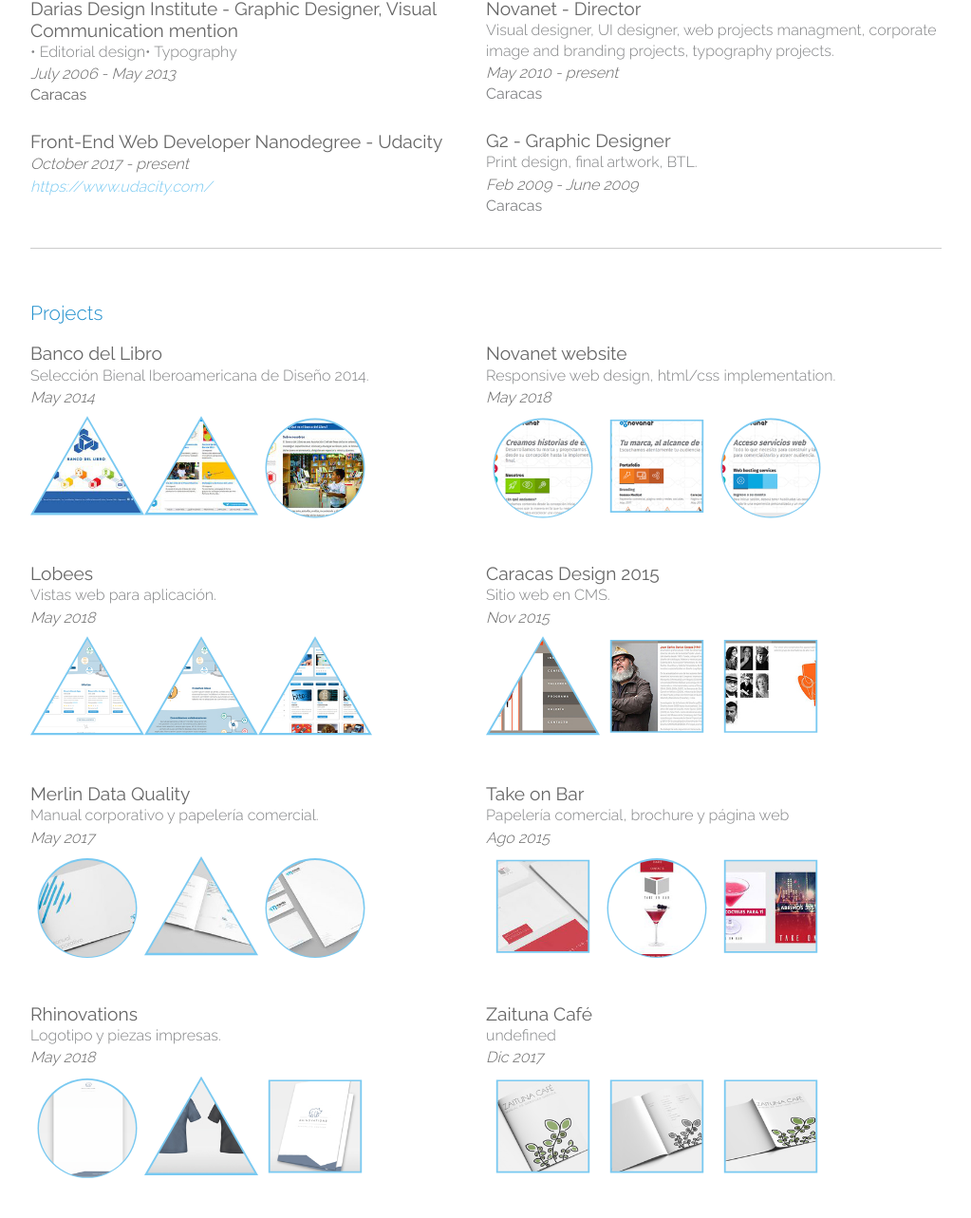
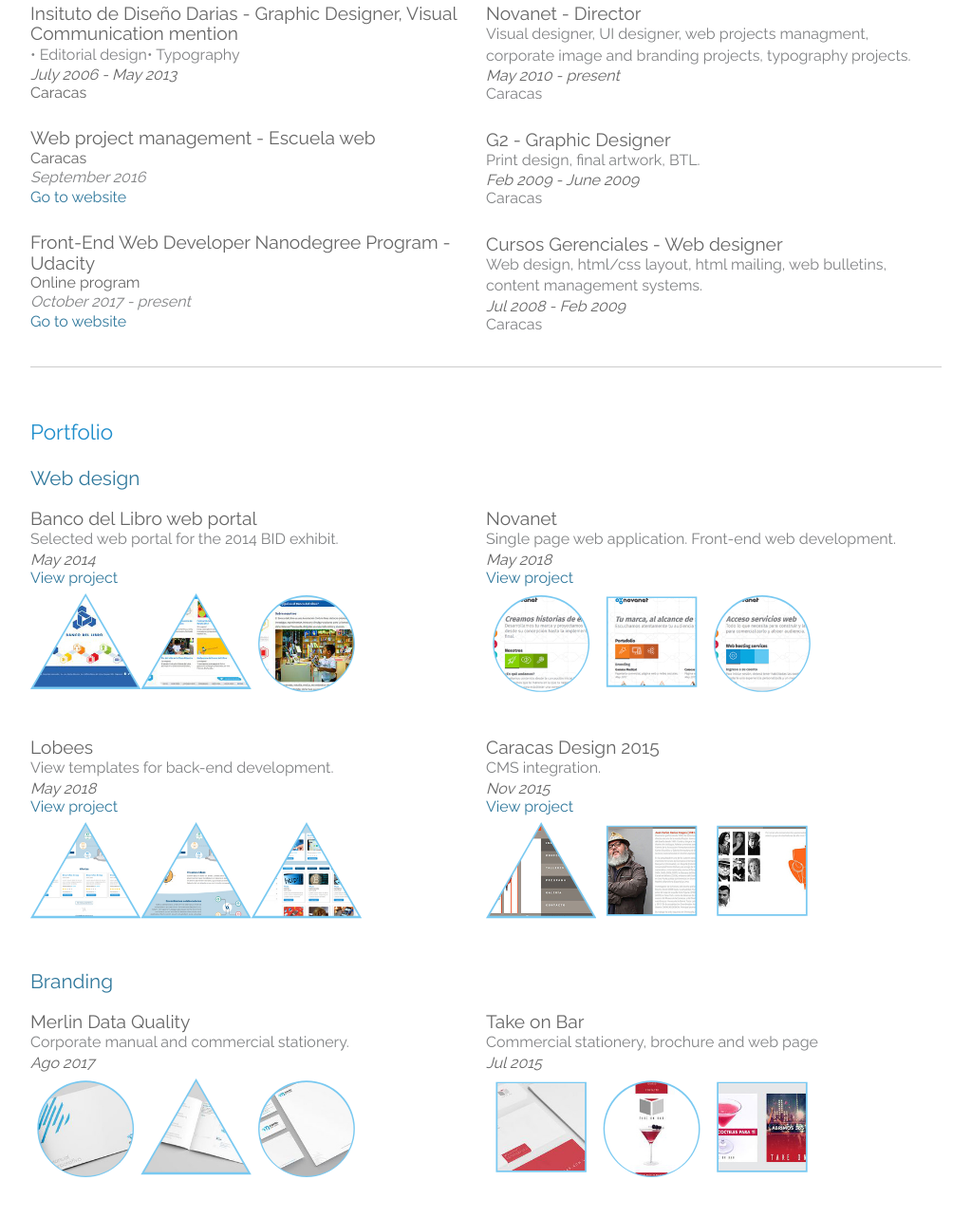
Before and after one commit to Flaex/resume, a plain HTML site: page index.html in a window 1280 px wide. Shown: the part 403-1686 px from the top of the page at 95% size, without its empty margins (128-1151 px from the left). Drawn offline with Linux system fonts and the light colour scheme; some packages are replaced by stand-ins of ours.

Commit message:
New work entries
- New data and images for new entries.
- Style fixes.
- Template fixes
- Constructor classes additions

```diff
--- a/css/style.css
+++ b/css/style.css
@@ -1,7 +1,7 @@
 
 
 * {margin:0;padding:0}
-body {margin:0 auto; font-family: 'Raleway', sans-serif; font-weight:300; top:0; color:#666}
+body {margin:0 auto; font-family: 'Raleway', sans-serif; top:0; color:#666}
 img { max-width:100%}
 
 /* Containers */
@@ -12,16 +12,17 @@ img { max-width:100%}
 
 .flex-box { display: flex; flex-wrap: wrap;}
 .col-25 { width: 25%}
-.col-50 {width:50%;}
+.col-50 {width:50%; padding-right: 1.5%; box-sizing: border-box;}
 .col-20 {width: 20%}
 .col-80 {width: 80%}
 .col-100 {width: 100%}
 
 /* Typography */
-h1 {font-size:1.4em; font-weight:600}
-h2 {font-size:1.3em; font-weight:300}
-h3 {font-size:1.2em; font-weight:400; line-height:1.2em}
-h4 {font-size:1.1em; font-weight:300}
+h1 {font-size:1.55em; font-weight:400; text-transform: capitalize;}
+h2 {font-size:1.4em; font-weight:400}
+h3 {font-size:1.2em; font-weight:400; line-height:1.1em; }
+h3.spec {font-size: 1.3em; padding-top: 1.2em}
+h4 {font-size:1.2em; font-weight:400}
 p {font-size: 1.0em;color:#808284; line-height:1.4em}
 hr {display: block; height: 1px; border: 0; border-top: 1px solid #ccc; margin: 1em 0; padding: 0;}
 
@@ -36,8 +37,8 @@ hr {display: block; height: 1px; border: 0; border-top: 1px solid #ccc; margin:
 .welcomemessage { line-height: 1.4em}
 .location-text { font-weight: 400; line-height: 1.2em}
 .majors { display: inline-block;}
-.date { font-style: italic; line-height:1.5em}
-.date a { text-decoration: none; color:#79c9f1 }
+.date { font-style: italic;}
+a.link { font-size:1.0em;text-decoration: none; color:#30789c}
 .education-entry, .work-entry, .project-entry { padding-top:2%}
 .project-entry { padding-bottom: 2%}
 ul#topContacts, ul#skills {list-style:none;}
@@ -71,6 +72,7 @@ ul#topContacts li p {margin-left:0.5em}
         -moz-transition: opacity 400ms ease-in;
         transition: opacity 400ms ease-in;
         pointer-events: none;
+        overflow: scroll;
     }
 
     .modalDialog:target {
@@ -81,7 +83,7 @@ ul#topContacts li p {margin-left:0.5em}
     .modalDialog > div {
         width: 45%;
         position: relative;
-        margin: 7.5% auto;
+        margin: 2% auto;
     }
 
     img.preview {-moz-box-shadow: 1px 1px 3px #666;
--- a/index.html
+++ b/index.html
@@ -2,7 +2,7 @@
 <html>
 <head>
   <meta http-equiv="Content-Type" content="text/html; charset=UTF-8" />
-  <title>Novanet - Profile</title>
+  <title>Freddy Polanía - resume</title>
   <link href="css/style.css" rel="stylesheet" type="text/css">
   <link href="https://fonts.googleapis.com/css?family=Raleway:300,400,600" rel="stylesheet">
   <link rel="stylesheet" href="https://cdnjs.cloudflare.com/ajax/libs/font-awesome/4.7.0/css/font-awesome.min.css">
@@ -27,11 +27,11 @@
       <hr>
     <div>
       <div id="projects" class="flex-box paddingT">
-        <h2 class="blueTwo col-100">Projects</h2>
+        <h2 class="blueTwo col-100">Portfolio</h2>
       </div>
       <hr>
       <div id="mapDiv" class="paddingT">
-        <h2>Where I've Lived and Worked</h2>
+        <h2 class="blueTwo">Where I Live and Work!</h2>
         <div id="map"></div>
       </div>
       <hr>
@@ -39,8 +39,6 @@
     </div>
   <script src="js/jQuery.js"></script>
   <script src="js/resumeBuilder.js"></script>
-  <script async defer
-  src="https://maps.googleapis.com/maps/api/js?key=AIzaSyAQhe9nSUBaOnvNSv7DRj7g430Gqt94umQ&callback=initMap">
-  </script>
+  <script src="https://maps.googleapis.com/maps/api/js?key=AIzaSyBB4845mdrbpL1Ub833ZI1JzneXenLBU_Q&callback=initMap" async defer></script>
 </body>
 </html>
--- a/js/resumeBuilder.js
+++ b/js/resumeBuilder.js
@@ -11,13 +11,13 @@ let db = {
         location : 'Caracas'
       }
     ],
-    welcomeMessage: 'Design and technology altogether',
+    welcomeMessage: ' UI designer, web projects managment, corporate image and branding projects.',
     skills: ['Visual designer', 'UI design', 'Web design', 'Logo and branding', 'Typography'],
     biopic : 'me.jpg'
   },
   schools : [
     {
-      name : 'Darias Design Institute',
+      name : 'Insituto de Diseño Darias',
       location : 'Caracas',
       degree : 'Graphic Designer, Visual Communication mention',
       majors : ['Editorial design', 'Typography'],
@@ -26,10 +26,18 @@ let db = {
   ],
   onlineCourses : [
     {
-      title : 'Front-End Web Developer Nanodegree',
+      title : 'Web project management',
+      school : 'Escuela web',
+      location : 'Caracas',
+      dates : 'September 2016',
+      url : 'https://www.escuelaweb.net/courses/gerencia-de-proyectos-web'
+    },
+    {
+      title : 'Front-End Web Developer Nanodegree Program',
       school : 'Udacity',
+      location : 'Online program',
       dates : 'October 2017 - present',
-      url : 'https://www.udacity.com/'
+      url : 'https://www.udacity.com/course/front-end-web-developer-nanodegree--nd001'
     }
   ],
   jobs : [
@@ -41,18 +49,25 @@ let db = {
       description: 'Visual designer, UI designer, web projects managment, corporate image and branding projects, typography projects.'
     },
     {
-      employer: 'G2 ',
+      employer: 'G2',
     	title: 'Graphic Designer',
       location: 'Caracas',
     	dates: 'Feb 2009 - June 2009',
       description: 'Print design, final artwork, BTL.'
+    },
+    {
+      employer: 'Cursos Gerenciales',
+    	title: 'Web designer',
+      location: 'Caracas',
+    	dates: 'Jul 2008 - Feb 2009',
+      description: 'Web design, html/css layout, html mailing, web bulletins, content management systems.'
     }
   ],
-  works: [
+  web: [
     {
-      title: "Banco del Libro",
+      title: "Banco del Libro web portal",
       dates: "May 2014",
-      description: "Selección Bienal Iberoamericana de Diseño 2014.",
+      description: "Selected web portal for the 2014 BID exhibit.",
       url : "http://galerias.bid-dimad.org/bid_14/?p=4191",
       images: [
         {
@@ -70,9 +85,10 @@ let db = {
       ]
     },
     {
-      title: 'Novanet website',
+      title: 'Novanet ',
       dates: 'May 2018',
-      description: 'Responsive web design, html/css implementation.',
+      description: 'Single page web application. Front-end web development.',
+      url : "http://www.gruponovanet.com.ve",
       images : [
         {
           src: 'nn-web1-200.jpg',
@@ -91,7 +107,8 @@ let db = {
     {
       title: "Lobees",
       dates: "May 2018",
-      description: "Vistas web para aplicación.",
+      description: "View templates for back-end development.",
+      url : "http://www.gruponovanet.com.ve/test/gcolabora/lobees/",
       images: [
         {
           src: "lb-web1-200.jpg",
@@ -110,7 +127,8 @@ let db = {
     {
       title: "Caracas Design 2015",
       dates: "Nov 2015",
-      description: "Sitio web en CMS.",
+      description: "CMS integration.",
+      url : "http://caracasdesign.org/",
       images: [{
           src: "cd-web1-200.jpg",
           href: "cd-web1-900.jpg"
@@ -124,11 +142,13 @@ let db = {
           href: "cd-web3-900.jpg"
         }
       ]
-    },
+    }
+  ],
+  branding: [
     {
       title: "Merlin Data Quality",
-      dates: "May 2017",
-      description: "Manual corporativo y papelería comercial.",
+      dates: "Ago 2017",
+      description: "Corporate manual and commercial stationery.",
       images : [
          {
            src: "mdq-man1-200.jpg",
@@ -146,8 +166,8 @@ let db = {
     },
     {
       title: "Take on Bar",
-      dates: "Ago 2015",
-      description: "Papelería comercial, brochure y página web",
+      dates: "Jul 2015",
+      description: "Commercial stationery, brochure and web page",
       images : [
          {
            src: "tob-pap1-200.jpg",
@@ -165,8 +185,8 @@ let db = {
     },
     {
       title: "Rhinovations",
-      dates: "May 2018",
-      description: "Logotipo y piezas impresas.",
+      dates: "Jun 2018",
+      description: "Logo and prints.",
       images : [
          {
            src: "rv-pap1-200.jpg",
@@ -183,27 +203,25 @@ let db = {
        ]
     },
     {
-      title: "Zaituna Café",
-      dates: "Dic 2017",
-      text: "Identidad gráfica y branding.",
+      title: "Novanet",
+      dates: "Nov 2017",
+      description: "Corporate identity and branding design.",
       images : [
          {
-           src: "zc-man1-200.jpg",
-           href : "zc-man1-900.jpg"
+           src: "nn-sta-200.jpg",
+           href : "nn-sta-900.jpg"
          },
          {
-           src: "zc-man2-200.jpg",
-           href : "zc-man2-900.jpg"
-         },
-         {
-           src: "zc-man3-200.jpg",
-           href : "zc-man3-900.jpg"
+           src: "nn-web-200.jpg",
+           href : "nn-web-900.jpg"
          }
        ]
-    },
+    }
+  ],
+  logos: [
     {
       title: 'Novanet',
-      dates: 'Dic 2017',
+      dates: 'Oct 2016',
       description: 'Logo design.',
       images : [
         {
@@ -214,8 +232,8 @@ let db = {
     },
     {
       title: "Rhinovations",
-      dates: "May 2018",
-      description: "Logotipo para compañía de remodelación",
+      dates: "Jun 2018",
+      description: "Logo for remodeling company.",
       images : [
          {
            src: "rv-logo-200.jpg",
@@ -225,8 +243,8 @@ let db = {
     },
     {
       title: "Zaituna Café",
-      dates: "Dic 2017",
-      description: "Imagen gràfica para restaurant.",
+      dates: "Nov 2017",
+      description: "Graphic identity for a restaurant.",
       images : [
          {
            src: "zc-logo-200.jpg",
@@ -236,15 +254,51 @@ let db = {
     },
     {
       title: "Take on Bar",
-      dates: "May 2017",
-      description: "Logotipo para barra móvil.",
+      dates: "Jul 2015",
+      description: "Logo for portable bar company.",
       images : [
          {
            src: "tob-log-200.jpg",
            href : "tob-log-900.jpg"
          }
        ]
+    }
+  ],
+  misc: [
+    {
+      title: 'Barahunda display font',
+      dates: 'Jul 2010',
+      description: 'Display letter design.',
+      images : [
+        {
+          src: 'bh-pol-1-200.jpg',
+          href : 'bh-pol-1-900.jpg'
         },
+        {
+          src: 'bh-typ-1-200.jpg',
+          href : 'bh-typ-1-900.jpg'
+        },
+        {
+          src: 'bh-typ-2-200.jpg',
+          href : 'bh-typ-2-900.jpg'
+        }
+      ]
+    },
+    {
+      title: 'Novatipo and Novaicon',
+      dates: 'May 2018',
+      description: 'Display letter and icon design for branding concept.',
+      images : [
+        {
+          src: 'nn-typ-1-200.jpg',
+          href : 'nn-typ-1-900.jpg'
+        },
+        {
+          src: 'nn-ico-1-200.jpg',
+          href : 'nn-ico-1-900.jpg'
+        }
+      ]
+    }
   ]
 };
 
@@ -271,10 +325,12 @@ let HTMLworkDates = '<div class="date">%data%</div>';
 let HTMLworkLocation = '<p class="location-text">%data%</p>';
 let HTMLworkDescription = '<p>%data%</p>';
 
+let HTMLprojectSpec = '<div class="portfolio-spec flex-box"></div>';
 let HTMLprojectStart = '<div class="project-entry col-50"></div>';
-let HTMLprojectTitle = '<h3>%data%</h3>';
+let HTMLprojectTitle = '<h4>%data%</h4>';
 let HTMLprojectDates = '<div class="date">%data%</div>';
 let HTMLprojectDescription = '<p>%data%</p>';
+let HTMLprojectURL = '<div><a class="link" href="%data%" target="_blank">View project</a></div>';
 let HTMLprojectImageContainer = '<div class="projectThumb col-25 %data%">';
 let HTMLprojectImageHref = '<a >';
 let HTMLprojectImageMask = '<img class="%data%"';
@@ -290,8 +346,8 @@ let HTMLschoolLocation = '<div class="location-text">%data%</div>';
 
 let HTMLonlineTitle = '<h3 href="#">%data%';
 let HTMLonlineSchool = ' - %data%</h3>';
-let HTMLonlineDates = '<div class="date">%data%</p>';
-let HTMLonlineURL = '<a href="#">%data%</a>';
+let HTMLonlineDates = '<p class="date">%data%</p>';
+let HTMLonlineURL = '<a class="link" href="%data%" target="_blank">Go to website</a>';
 
 let internationalizeButton = '<button>Internationalize</button>';
 let googleMap = '<div id="map"></div>';
@@ -361,10 +417,11 @@ let sectionRender = {
       for (i=0; i < db.onlineCourses.length;i++) {
           $('#education').append(HTMLschoolStart);
           let formattedTitle = HTMLonlineTitle.replace('%data%',  db.onlineCourses[i].title);
-          let formattedLocation = HTMLonlineSchool.replace('%data%',  db.onlineCourses[i].school);
+          let formattedSchool = HTMLonlineSchool.replace('%data%',  db.onlineCourses[i].school);
+          let formattedLocation = HTMLschoolLocation.replace('%data%', db.onlineCourses[i].location);
           let formattedDegree = HTMLonlineDates.replace('%data%',  db.onlineCourses[i].dates);
           let formattedURL = HTMLonlineURL.replace('%data%', db.onlineCourses[i].url);
-          let formattedData = formattedTitle + formattedLocation + formattedDegree + formattedURL;
+          let formattedData = formattedTitle + formattedSchool + formattedLocation + formattedDegree + formattedURL;
           $('.education-entry:last').append(formattedData);
       }
   },
@@ -380,23 +437,41 @@ let sectionRender = {
           $('.work-entry:last').append(formattedData);
       }
   },
-  projects: function() {
-      for (i=0; i < db.works.length;i++) {
-          $('#projects').append(HTMLprojectStart);
-          let formattedTitle = HTMLprojectTitle.replace('%data%', db.works[i].title);
-          let formattedDate = HTMLprojectDates.replace('%data%', db.works[i].dates);
-          let formattedDescription = HTMLprojectDescription.replace('%data%', db.works[i].description);
-          let formattedData = formattedTitle + formattedDescription + formattedDate;
+  projects: function(arr) {
+      $('#projects').append(HTMLprojectSpec);
+      switch (true) {
+          case 0:
+              break;
+          case (db['web']==arr):
+              $('.portfolio-spec:last').append('<h3 class="spec blueThree col-100">Web design</h3>')
+              break;
+          case (db['branding']==arr):
+              $('.portfolio-spec:last').append('<h3 class="spec blueThree col-100">Branding</h3>')
+              break;
+          case (db['logos']==arr):
+              $('.portfolio-spec:last').append('<h3 class="spec blueThree col-100">Logos</h3>')
+              break;
+          case (db['misc']==arr):
+              $('.portfolio-spec:last').append('<h3 class="spec blueThree col-100">Typography and icons</h3>')
+              break;
+      };
+      for (i=0; i < arr.length;i++) {
+          $('.portfolio-spec:last').append(HTMLprojectStart);
+          let formattedTitle = HTMLprojectTitle.replace('%data%', arr[i].title);
+          let formattedDate = HTMLprojectDates.replace('%data%', arr[i].dates);
+          let formattedUrl = HTMLprojectURL.replace('%data%', arr[i].url);
+          let formattedDescription = HTMLprojectDescription.replace('%data%', arr[i].description);
+          let formattedData = formattedTitle + formattedDescription + formattedDate + formattedUrl;
           $('.project-entry:last').append(formattedData);
-          for (j=0; j < db.works[i].images.length;j++) {
+          for (j=0; j < arr[i].images.length;j++) {
               let shapes = [
                   ["circleBg", "circle"],
                   ["squareBg", "square"],
                   ["triangleBg", "triangle"]
               ];
               let randomFigures = helpers.shuffle(shapes);
-              let formattedItem = HTMLprojectImageContainer.replace('%data%', randomFigures[0][0] ) + HTMLprojectImageHref + HTMLprojectImageMask.replace('%data%', randomFigures[0][1]) + HTMLprojectImage.replace('%data%', db.works[i].images[j].src)
-              + HTMLprojectModal.replace('%data%', db.works[i].images[j].href);
+              let formattedItem = HTMLprojectImageContainer.replace('%data%', randomFigures[0][0] ) + HTMLprojectImageHref + HTMLprojectImageMask.replace('%data%', randomFigures[0][1]) + HTMLprojectImage.replace('%data%', arr[i].images[j].src)
+              + HTMLprojectModal.replace('%data%', arr[i].images[j].href);
               $('.project-entry:last').append(formattedItem);
           }
           //Serial id's to a tag
@@ -409,7 +484,8 @@ let sectionRender = {
               let num = index + 1;
               $(value).attr("id","openModal"+ num);
           });
-    }
+    };
+    $('a[href*="undefined"]').remove()
   }
 }
 
@@ -420,7 +496,10 @@ let controller = {
         sectionRender.bio();
         sectionRender.education();
         sectionRender.jobs();
-        sectionRender.projects();
+        sectionRender.projects(db.web);
+        sectionRender.projects(db.branding);
+        sectionRender.projects(db.logos);
+        sectionRender.projects(db.misc);
     },
 };
     //Event listener
@@ -431,9 +510,12 @@ let controller = {
     })
     // Google maps
     function initMap() {
-      var uluru = {lat: 10.500000, lng: -66.916664};
+        var uluru = {
+            lat: 10.489139,
+            lng: -66.878127
+        };
         var map = new google.maps.Map(document.getElementById('map'), {
-        zoom: 5,
+            zoom: 16,
             center: uluru
         });
         var marker = new google.maps.Marker({
```
Also changed, not shown: images/nn-sta-200.jpg (added), images/nn-sta-900.jpg (added), images/nn-web-200.jpg (added), images/nn-web-900.jpg (added), images/zc-man1-200.jpg (deleted), images/zc-man1-900.jpg (deleted), images/zc-man2-200.jpg (deleted), images/zc-man2-900.jpg (deleted), images/zc-man3-200.jpg (deleted), images/zc-man3-900.jpg (deleted). Lines whose indentation alone changed are shown as unchanged.
